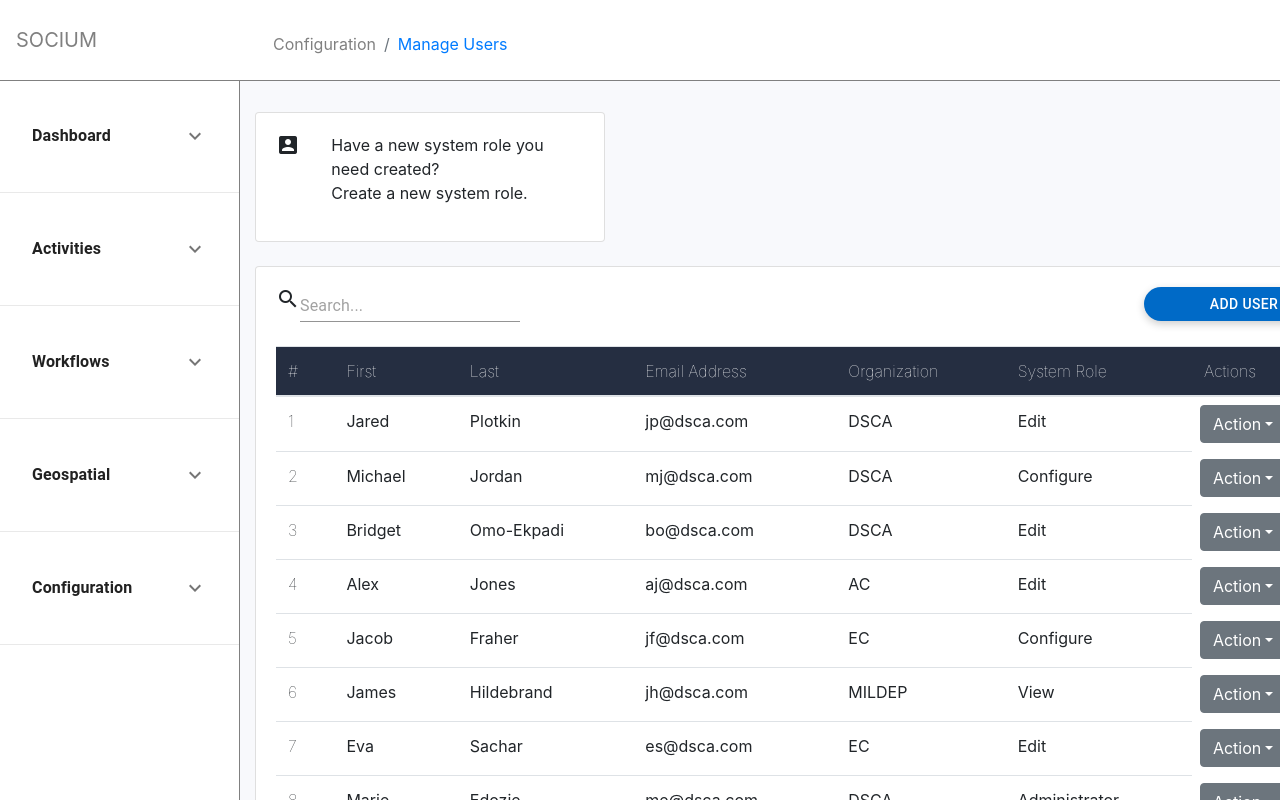
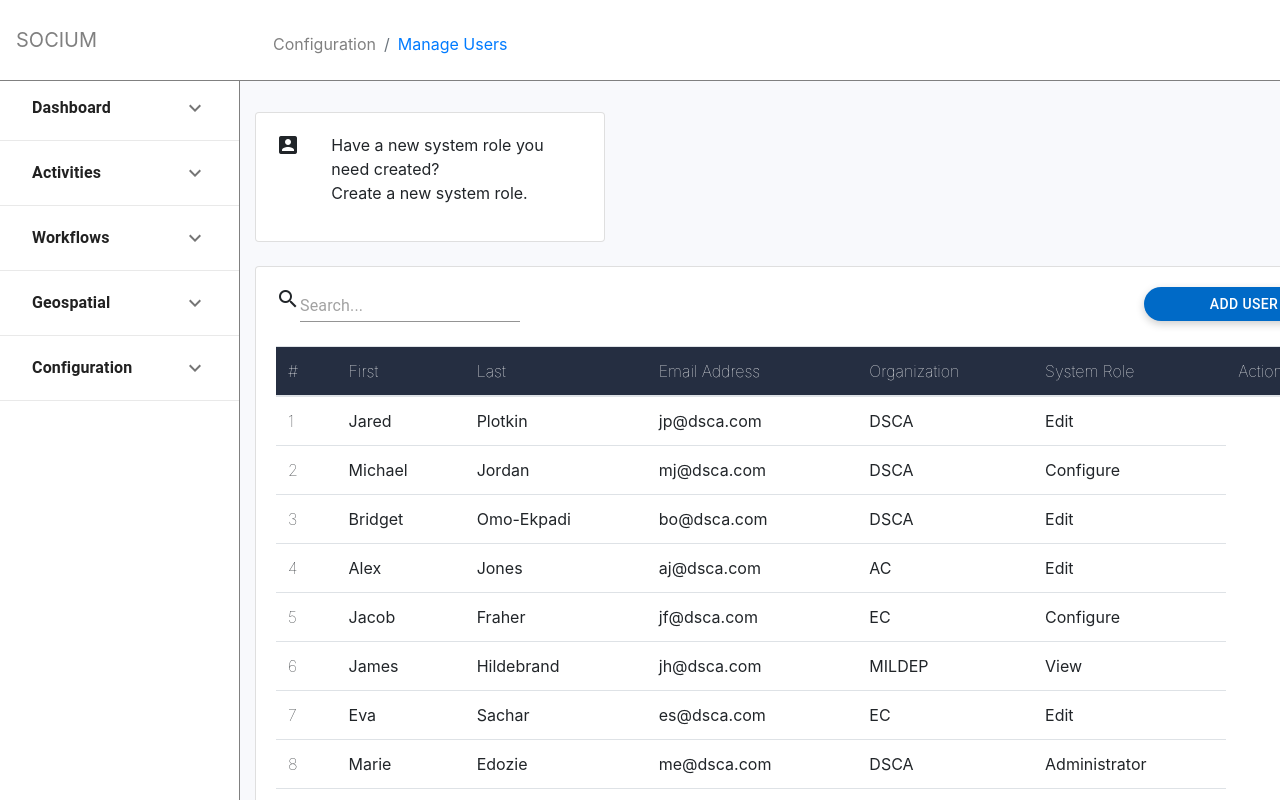
Before and after one commit to blweber/context-prac, a React (Create React App) app in the folder client/: page / in a window 1280 px wide. Shown: the top 800 px of the page. Built offline with nearby package versions, Linux system fonts and the light colour scheme.

Commit message:
MoreVert IconButton in place of "Actions, reduced padding on sidebar

```diff
--- a/client/src/components/contacts/ContactTable.js
+++ b/client/src/components/contacts/ContactTable.js
@@ -1,11 +1,14 @@
-import React, { useContext } from "react";
-import {
-  DropdownItem,
-  DropdownMenu,
-  DropdownToggle,
-  UncontrolledButtonDropdown
-} from "reactstrap";
+import React, { useContext, useState } from "react";
+
+import IconButton from '@material-ui/core/IconButton';
+import MoreVertIcon from '@material-ui/icons/MoreVert';
+import Menu from '@material-ui/core/Menu';
+import MenuItem from '@material-ui/core/MenuItem';
+import Grid from '@material-ui/core/Grid';
+
 import ContactContext from "../../context/contact/contactContext";
+
+import './contactTable.scss';
 
 const ContactTable = ({ contact }) => {
   const contactContext = useContext(ContactContext);
@@ -13,6 +16,16 @@ const ContactTable = ({ contact }) => {
   const { deleteContact } = contactContext;
 
   const { id, firstname, lastname, systemrole, organization, email } = contact;
+
+  const [anchorEl, setAnchorEl] = React.useState(null);
+
+  const handleClick = event => {
+    setAnchorEl(event.currentTarget);
+  };
+
+  const handleClose = () => {
+    setAnchorEl(null);
+  };
 
   const onDelete = () => {
     deleteContact(id);
@@ -26,14 +39,21 @@ const ContactTable = ({ contact }) => {
       <td>{email}</td>
       <td>{organization}</td>
       <td>{systemrole}</td>
-      <UncontrolledButtonDropdown className="dropdown m-2">
-        <DropdownToggle caret>Action</DropdownToggle>
-        <DropdownMenu right>
-          <DropdownItem>Disable</DropdownItem>
-          <DropdownItem>Update</DropdownItem>
-          <DropdownItem onClick={onDelete}>Delete</DropdownItem>
-        </DropdownMenu>
-      </UncontrolledButtonDropdown>
+      <Grid container justify="center">
+        <IconButton onClick={handleClick} className={'icon-button'} aria-controls="action-menu" aria-haspopup="true">
+          <MoreVertIcon />
+        </IconButton>
+        <Menu
+          id="action-menu"
+          anchorEl={anchorEl}
+          open={Boolean(anchorEl)}
+          onClose={handleClose}
+        >
+            <MenuItem onClick={handleClose}>Disable</MenuItem>
+            <MenuItem onClick={handleClose}>Update</MenuItem>
+            <MenuItem onClick={onDelete}>Delete</MenuItem>
+        </Menu>
+      </Grid>
     </tr>
   );
 };
--- /dev/null
+++ b/client/src/components/contacts/contactTable.scss
@@ -0,0 +1 @@
+@import '../../variables/base.scss';
--- a/client/src/layouts/sidebar.scss
+++ b/client/src/layouts/sidebar.scss
@@ -2,12 +2,11 @@
 
 .sidebar {
     width: 15em;
-    height: 150%;
+    height: 100vh;
     position: fixed;
     top: 4.5em;
     background: $white;
-    overflow-x: hidden;
-    padding: 8px 0;
+    padding: 4px 0;
     border-right: {
         style: solid;
         width: 0.05em;
@@ -28,7 +27,6 @@
         box-shadow: unset;
         background-color: transparent;
     }
-    padding: 1.5em 0;
     &:hover{
         background: $grey-light;
         border-right: {
```
